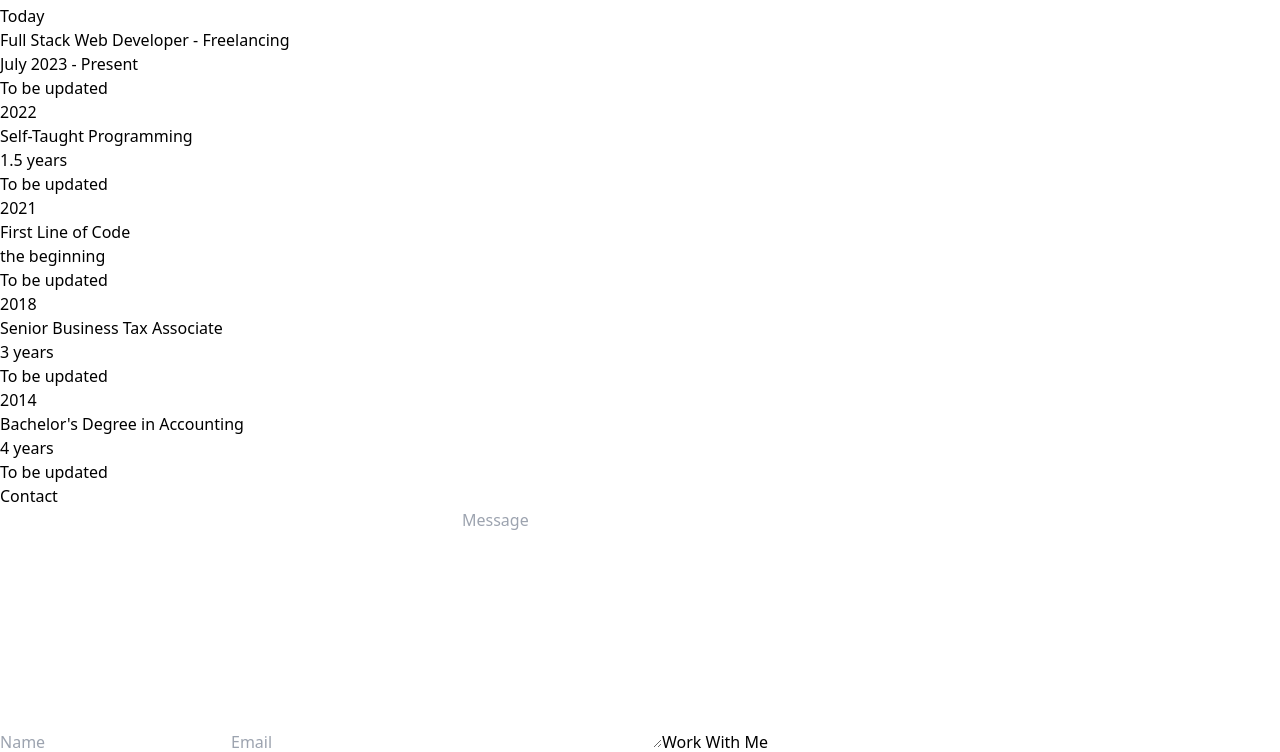
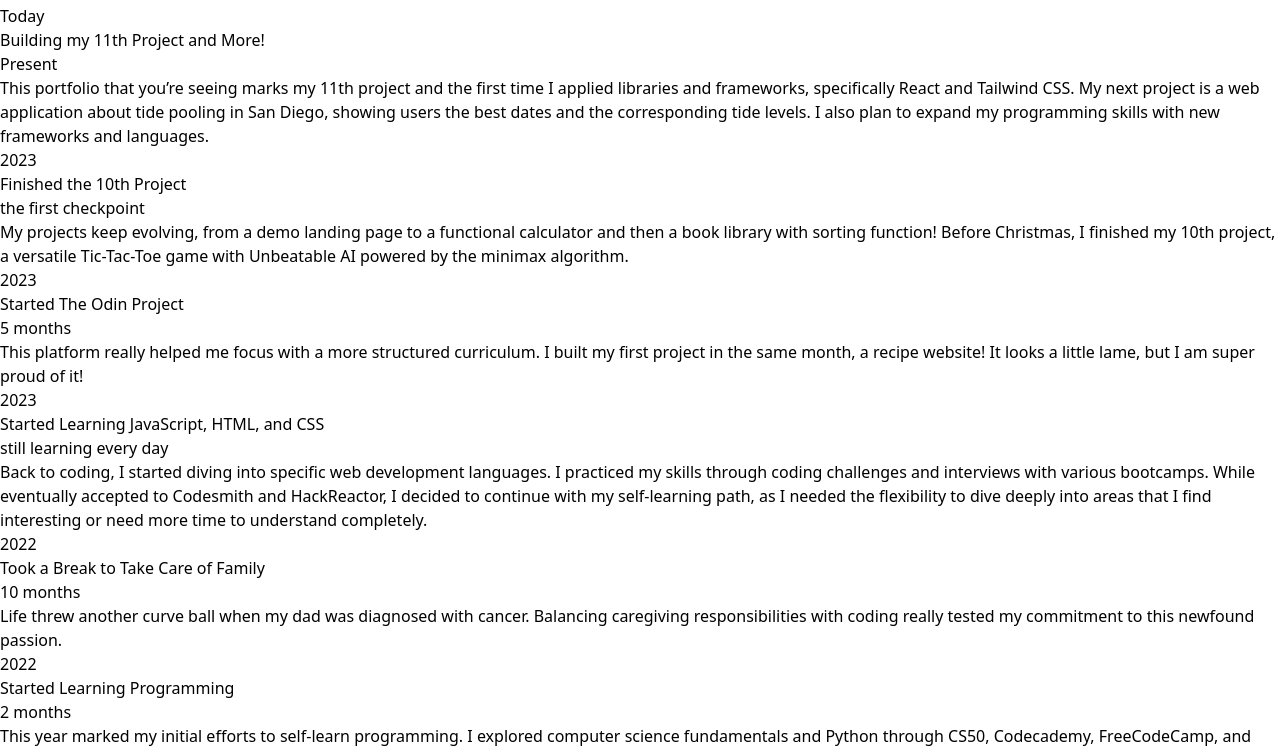
Before and after one commit to quandaworld/personal-portfolio, a React (Vite) app: page / in a window 1280 px wide. Shown: the part 5104-5856 px from the top of the page. Built offline with nearby package versions, Linux system fonts and the light colour scheme.

Commit message:
Update timeline details

```diff
--- a/data/timeline.js
+++ b/data/timeline.js
@@ -1,32 +1,50 @@
 export default [
   {
     year: 'Today',
-    title: 'Full Stack Web Developer - Freelancing',
-    duration: 'July 2023 - Present',
-    details: 'To be updated',
+    title: 'Building my 11th Project and More!',
+    duration: 'Present',
+    details: "This portfolio that you’re seeing marks my 11th project and the first time I applied libraries and frameworks, specifically React and Tailwind CSS. My next project is a web application about tide pooling in San Diego, showing users the best dates and the corresponding tide levels. I also plan to expand my programming skills with new frameworks and languages.",
+  },
+  {
+    year: '2023',
+    title: 'Finished the 10th Project',
+    duration: 'the first checkpoint',
+    details: "My projects keep evolving, from a demo landing page to a functional calculator and then a book library with sorting function! Before Christmas, I finished my 10th project, a versatile Tic-Tac-Toe game with Unbeatable AI powered by the minimax algorithm.",
+  },
+  {
+    year: '2023',
+    title: 'Started The Odin Project',
+    duration: '5 months',
+    details: 'This platform really helped me focus with a more structured curriculum. I built my first project in the same month, a recipe website! It looks a little lame, but I am super proud of it!',
+  },
+  {
+    year: '2023',
+    title: 'Started Learning JavaScript, HTML, and CSS',
+    duration: 'still learning every day',
+    details: "Back to coding, I started diving into specific web development languages. I practiced my skills through coding challenges and interviews with various bootcamps. While eventually accepted to Codesmith and HackReactor, I decided to continue with my self-learning path, as I needed the flexibility to dive deeply into areas that I find interesting or need more time to understand completely.",
   },
   {
     year: '2022',
-    title: 'Self-Taught Programming',
-    duration: '1.5 years',
-    details: 'To be updated',
+    title: 'Took a Break to Take Care of Family',
+    duration: '10 months',
+    details: 'Life threw another curve ball when my dad was diagnosed with cancer. Balancing caregiving responsibilities with coding really tested my commitment to this newfound passion.',
+  },
+  {
+    year: '2022',
+    title: 'Started Learning Programming',
+    duration: '2 months',
+    details: 'This year marked my initial efforts to self-learn programming. I explored computer science fundamentals and Python through CS50, Codecademy, FreeCodeCamp, and various books and online resources. Lost in a sea of unfamiliar, disconnected concepts, I knew this journey would not be easy.',
   },
   {
     year: '2021',
-    title: 'First Line of Code',
+    title: 'Wrote First Line of Code',
     duration: 'the beginning',
-    details: 'To be updated',
+    details: "Ironically, it was during my time as a tax professional that I realized I too could harness the transformative power of programming and technology. With just a few lines of VBA code found on Google, I turned hours of manual work into a task completed within minutes. I discovered that I can be creative in solving problems through technology, an aspect sorely lacking in accounting.",
   },
   {
     year: '2018',
     title: 'Senior Business Tax Associate',
     duration: '3 years',
-    details: 'To be updated',
-  },
-  {
-    year: '2014',
-    title: "Bachelor's Degree in Accounting",
-    duration: '4 years',
-    details: 'To be updated',
+    details: 'While I consistently yearned a more impactful job, my three-year tenure as a tax accountant at RSM proved crucial to my current pursuit. This experience not only sharpened my analytical mindset and meticulous attention to detail but also enhanced my organizational, communication, time management, and adaptability skills. These qualities are highly transferrable to the field of programming.',
   },
 ]
```
